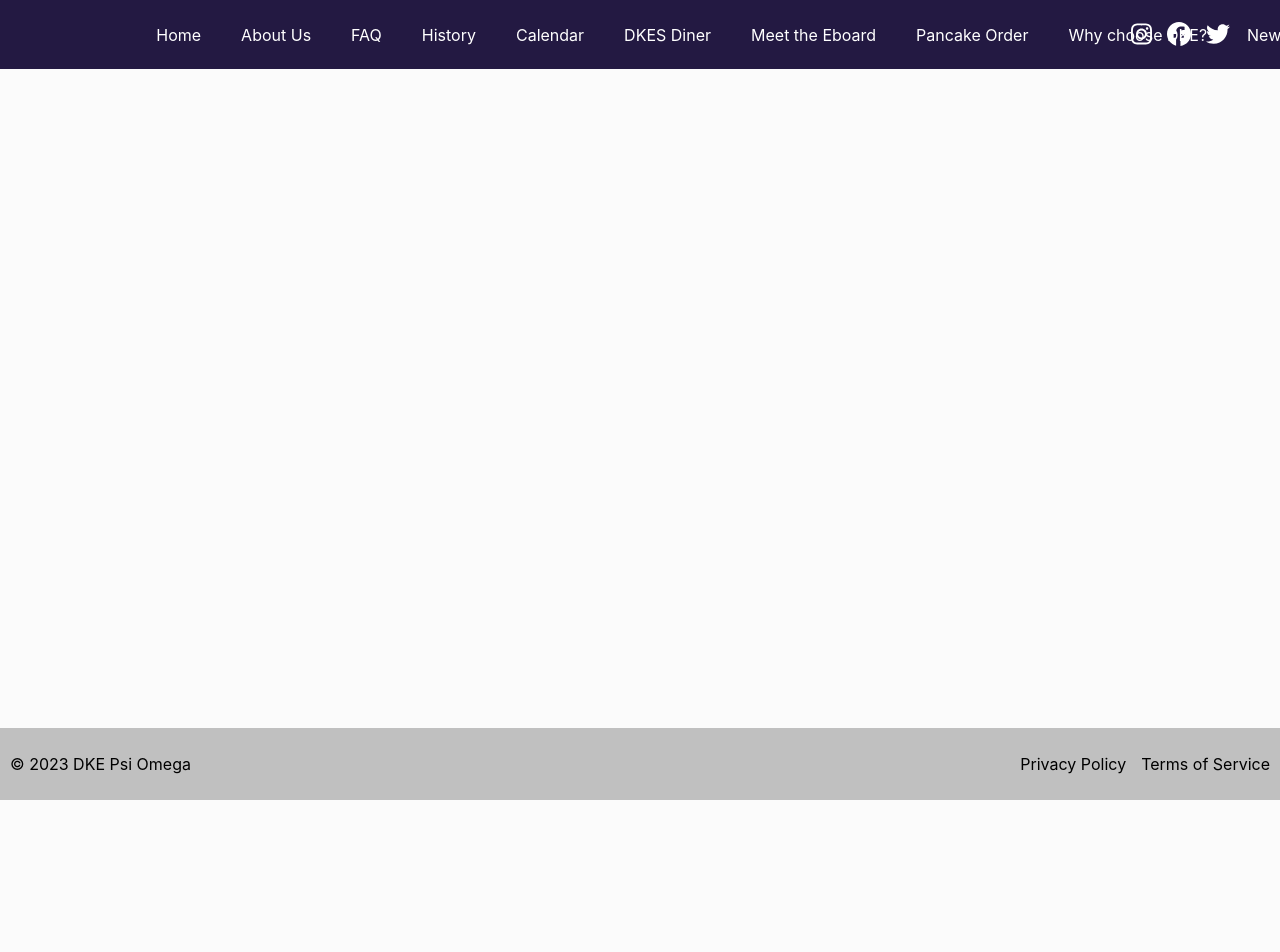
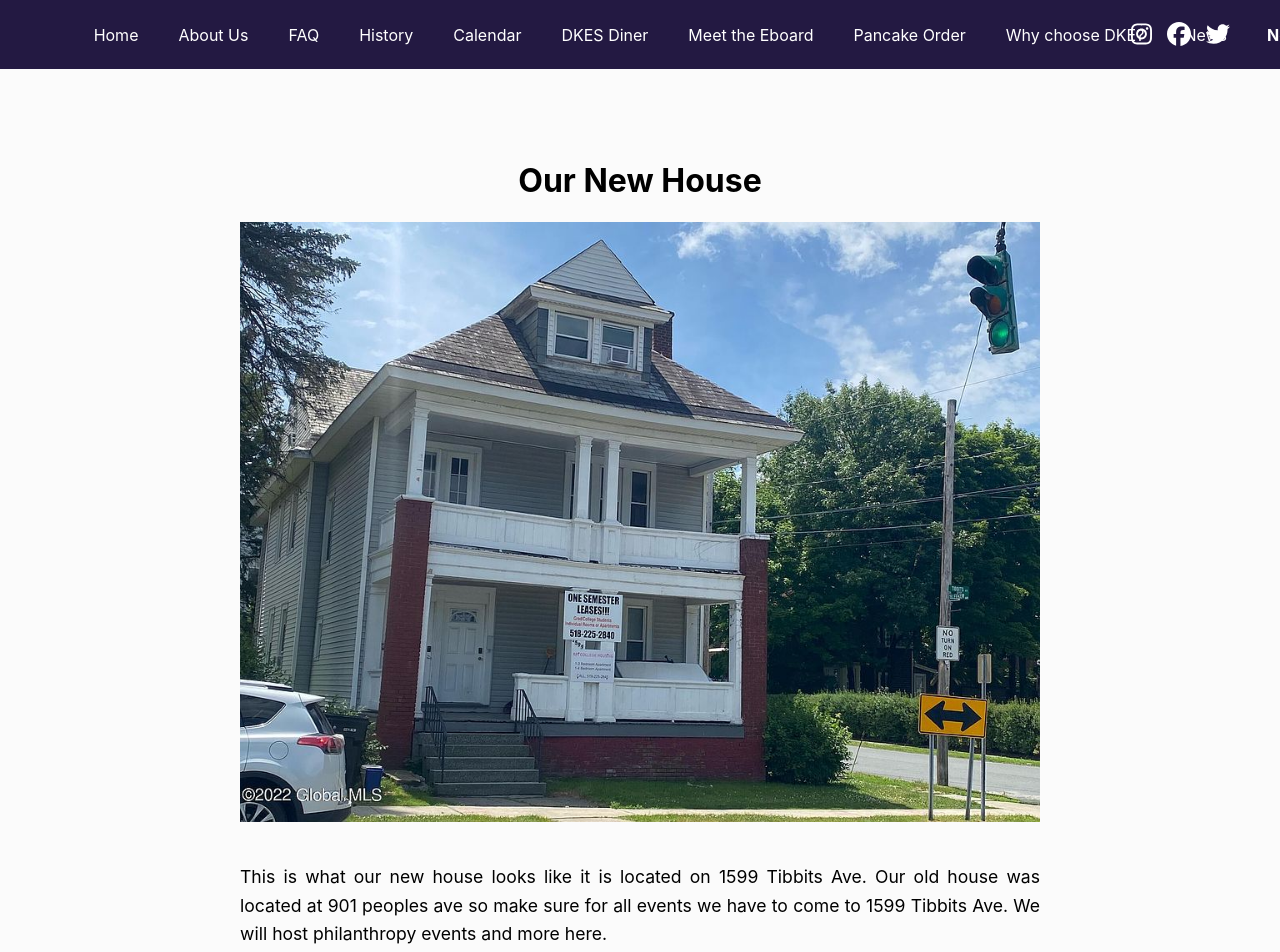
Before and after one commit to NBelgaonkar/Psi-Omega-Site, a React (Create React App) app: page /newhouse in a window 1280 px wide. Shown: the top 952 px of the page. Before the commit the page ends 800 px from the top, so only its background shows below. Built offline with nearby package versions, Linux system fonts and the light colour scheme.

Commit message:
New House Page
Added a new house oage

```diff
--- a/src/App.js
+++ b/src/App.js
@@ -10,6 +10,7 @@ import Calender from './components/Calender';
 import Footer from './components/Footer';
 import OurHistory from './components/History';
 import DkesDiner from './components/DkesDiner';
+import NewHouse from './components/newhouse';
 import RosterPage from './components/roster';
 import PancakeOrderForm from './components/order';
 import Updates from './components/news';
@@ -45,6 +46,7 @@ const App = () => {
             <Route path="/roster" element={<RosterPage />} />
             <Route path="/order" element={<PancakeOrderForm />} />
             <Route path="/news" element={<Updates />} />
+            <Route path="/newhouse" element={<NewHouse />} />
           </Routes>
         </MainContent>
         <Footer />
--- a/src/components/Header.js
+++ b/src/components/Header.js
@@ -132,6 +132,11 @@ const Header = () => {
               News
             </NavLinkStyled>
           </NavItem>
+          <NavItem>
+            <NavLinkStyled to="/newhouse" activeClassName="active">
+              NewHouse
+            </NavLinkStyled>
+          </NavItem>
         </NavMenu>
         <SocialIcons>
           <IconLink href="https://www.instagram.com/dke_rpi" target="_blank" rel="noopener noreferrer">
--- /dev/null
+++ b/src/components/newhouse.js
@@ -0,0 +1,41 @@
+import React from 'react';
+import styled from 'styled-components';
+
+import newhouse from '../Images/newhouse.jpg';
+
+
+const NewHouseContainer = styled.div`
+  max-width: 800px;
+  margin: 100px auto 0;
+  padding: 20px;
+  text-align: center;
+`;
+
+const HouseImage = styled.img`
+  max-width: 100%;
+  height: auto;
+  margin-bottom: 20px;
+`;
+
+const Description = styled.p`
+  font-size: 1.1rem;
+  line-height: 1.6;
+  text-align: justify;
+`;
+
+const NewHouse = () => {
+  return (
+    <NewHouseContainer>
+      <h1>Our New House</h1>
+      <HouseImage  src={newhouse} alt="../Images/newhouse.jpg" />
+      <Description>
+        {/* Add your paragraph explaining the new house here */}
+        This is what our new house looks like it is located on 1599 Tibbits Ave. Our old house was located at 901
+        peoples ave so make sure for all events we have to come to 1599 Tibbits Ave. We will host philanthropy
+        events and more here.
+      </Description>
+    </NewHouseContainer>
+  );
+};
+
+export default NewHouse;
```
Also changed, not shown: src/Images/newhouse.jpg (added).
